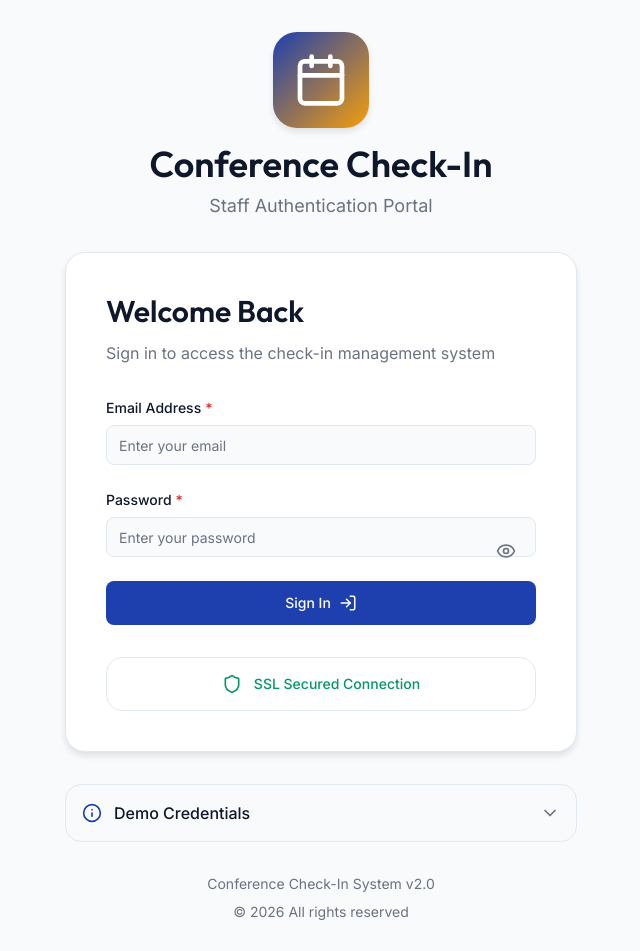
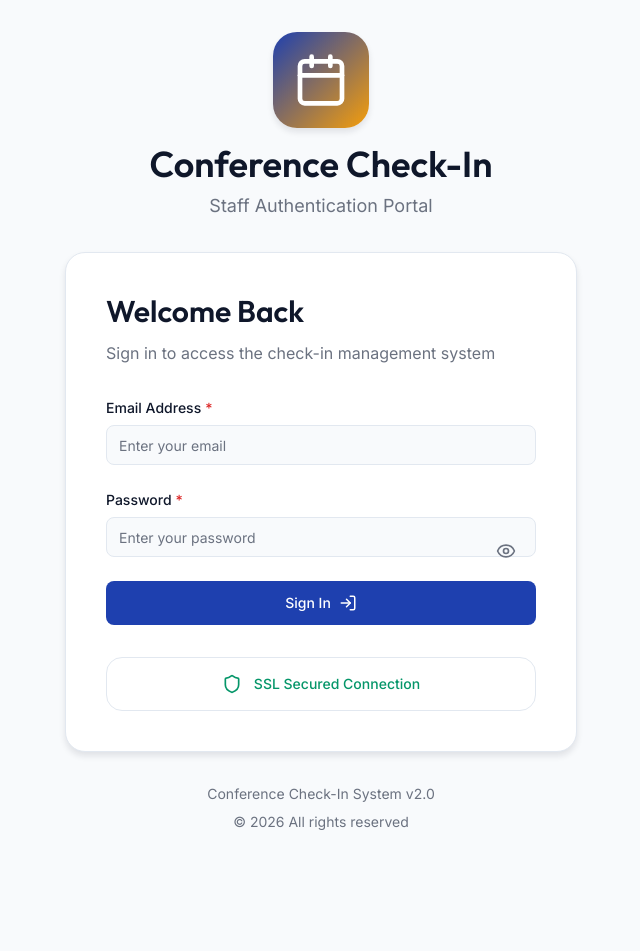
Before and after one commit to jehustevenson/conferencecheckin, a React (Vite) app: page /staff-login in a window 1280 px wide. Shown: the top 951 px of the page, without its empty margins (319-959 px from the left). After the commit the page ends 864 px from the top, so only its background shows below. Built offline with nearby package versions, Linux system fonts and the light colour scheme.

Commit message:
final changes

```diff
--- a/src/pages/staff-login/index.jsx
+++ b/src/pages/staff-login/index.jsx
@@ -41,7 +41,6 @@ const StaffLogin = () => {
             <SecurityBadge />
           </div>
 
-          <CredentialsInfo />
 
           <div className="text-center space-y-2">
             <p className="text-xs md:text-sm text-muted-foreground">
```
